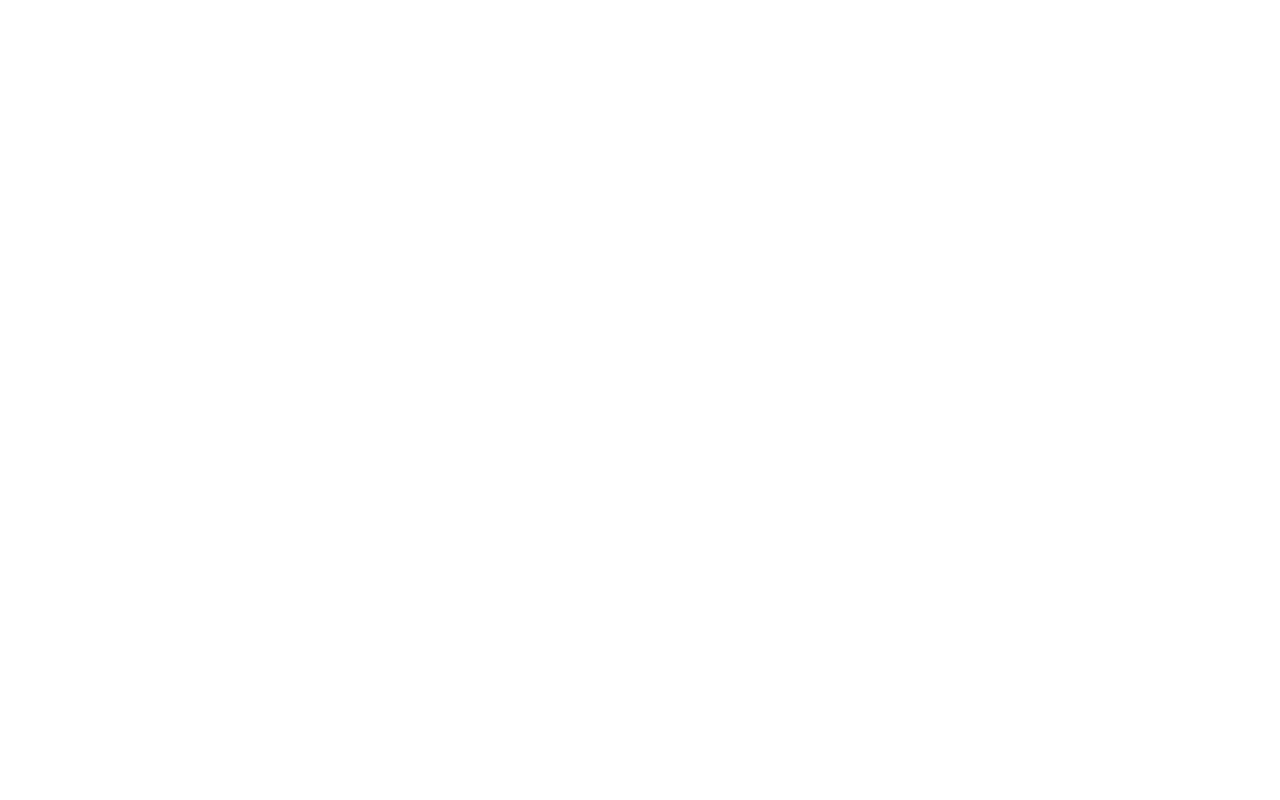
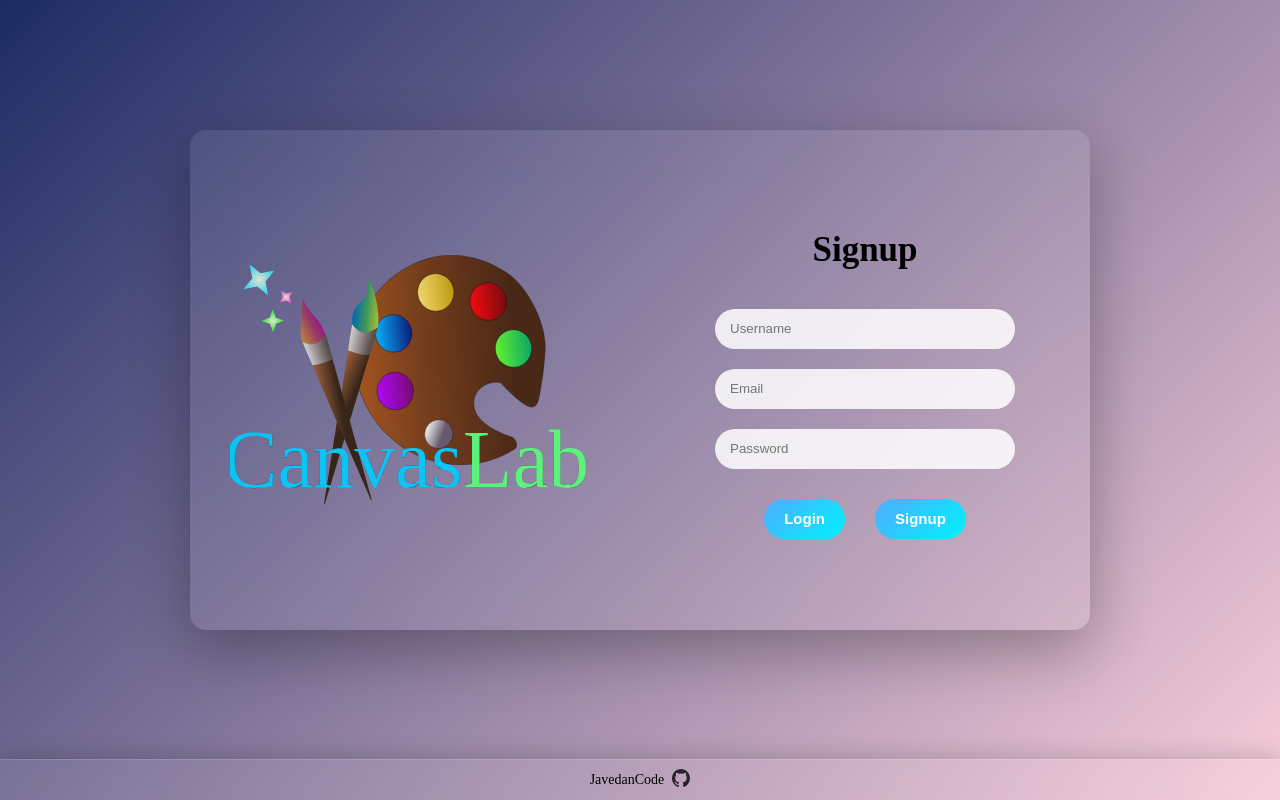
Before and after one commit to JavedanCode/canvasLab, a website built with webpack: page src/template.html in a window 1280 px wide. Built offline with nearby package versions, Linux system fonts and the light colour scheme.

Commit message:
create login/signup page on front + style

```diff
--- a/src/index.js
+++ b/src/index.js
@@ -1,3 +1,49 @@
 import "./styles.css";
+import createLayout from "./ui/layout.js";
+import registrationFormContainer from "./ui/registration.js";
+import loginFormContainer from "./ui/login.js";
 
-console.log("Webpack is working");
+let isSignup = false;
+
+function toggleMode(loginForm, registrationForm, logo) {
+  isSignup = !isSignup;
+
+  if (isSignup) {
+    // move logo
+    logo.classList.remove("logo-left");
+    logo.classList.add("logo-right");
+
+    // show signup, hide login
+    registrationForm.classList.add("hidden");
+    loginForm.classList.remove("hidden");
+  } else {
+    // move logo back
+    logo.classList.remove("logo-right");
+    logo.classList.add("logo-left");
+
+    // show login, hide signup
+
+    loginForm.classList.add("hidden");
+    registrationForm.classList.remove("hidden");
+  }
+}
+
+const { sectionRef, logo } = createLayout();
+
+const { registrationForm, loginBtn } = registrationFormContainer();
+const { loginForm, signupBtn } = loginFormContainer();
+
+loginForm.classList.add("hidden");
+
+sectionRef.appendChild(loginForm);
+sectionRef.appendChild(registrationForm);
+
+signupBtn.addEventListener("click", (e) => {
+  e.preventDefault();
+  toggleMode(loginForm, registrationForm, logo);
+});
+
+loginBtn.addEventListener("click", (e) => {
+  e.preventDefault();
+  toggleMode(loginForm, registrationForm, logo);
+});
--- a/src/styles.css
+++ b/src/styles.css
@@ -1,3 +1,176 @@
+@import url("https://fonts.googleapis.com/css2?family=Patrick+Hand&display=swap");
+
 body {
-  font-family: sans-serif;
+  font-family: "Patrick Hand" sans-serif;
+  display: flex;
+  flex-direction: column;
+  margin: 0;
+  height: 100vh;
+
+  background: linear-gradient(135deg, #1d2b64, #f8cdda);
 }
+
+main {
+  height: 95%;
+
+  display: flex;
+  justify-content: center;
+  align-items: center;
+}
+
+section {
+  background: rgba(255, 255, 255, 0.08);
+  backdrop-filter: blur(20px);
+  width: 900px;
+  max-width: 90vw;
+  height: 500px;
+  border-radius: 16px;
+  display: flex;
+  position: relative;
+  overflow: hidden;
+  box-shadow: 0 20px 60px rgba(0, 0, 0, 0.3);
+}
+
+footer {
+  height: 5%;
+
+  display: flex;
+  align-items: center;
+  justify-content: center;
+  gap: 8px;
+
+  color: rgb(0, 0, 0);
+  font-size: 14px;
+
+  background: rgba(255, 255, 255, 0.08);
+  backdrop-filter: blur(10px);
+
+  border-top: 1px solid rgba(255, 255, 255, 0.15);
+
+  box-shadow: 0 -5px 20px rgba(0, 0, 0, 0.15);
+}
+
+#github-logo {
+  width: 18px;
+  opacity: 0.8;
+  transition: 0.2s;
+}
+
+#github-logo:hover {
+  opacity: 1;
+  transform: scale(1.1);
+}
+
+.form-heading {
+  font-size: 35px;
+}
+
+#login-form-container,
+#reg-form-container {
+  position: absolute;
+  top: 0;
+  width: 50%;
+  height: 100%;
+
+  display: flex;
+  flex-direction: column;
+  align-items: center;
+  justify-content: center;
+  transition: opacity 0.3s ease;
+
+  z-index: 1;
+}
+
+#login-form-container {
+  left: 0;
+}
+
+#reg-form-container {
+  right: 0;
+}
+
+form {
+  width: 100%;
+  display: flex;
+  flex-direction: column;
+  align-items: center;
+  justify-content: center;
+}
+
+input {
+  margin: 10px;
+  border: none;
+  border-radius: 999px;
+  min-height: 40px;
+  width: 60%;
+  padding: 0 15px;
+  background: rgba(255, 255, 255, 0.85);
+  outline: none;
+  transition: 0.2s;
+}
+
+input:focus {
+  box-shadow: 0 0 0 2px #4facfe;
+}
+
+.form-btn {
+  margin: 10px;
+  border: none;
+  border-radius: 999px;
+  min-height: 40px;
+  padding: 0 20px;
+  cursor: pointer;
+  background: linear-gradient(135deg, #4facfe, #00f2fe);
+  color: white;
+  font-weight: 700;
+  transition: 0.2s;
+  font-size: 15px;
+}
+
+.form-btn:hover {
+  transform: translateY(-2px);
+  box-shadow: 0 5px 15px rgba(0, 0, 0, 0.2);
+}
+
+.form-button-container {
+  display: flex;
+  gap: 10px;
+  margin: 10px;
+  align-self: center;
+}
+
+#logo {
+  position: absolute;
+  left: 0;
+  top: 0;
+  width: 50%;
+  height: 100%;
+  transition: transform 0.6s ease;
+  z-index: 2;
+  padding: 40px;
+  box-sizing: border-box;
+  object-fit: contain;
+  opacity: 0.9;
+}
+.logo-right {
+  transform: translateX(100%);
+}
+.logo-left {
+  transform: translateX(0%);
+}
+
+.input-error {
+  box-shadow: 0 0 0 2px #ff4d4d;
+}
+
+.error-text {
+  color: #ff4d4d;
+  font-size: 12px;
+  margin-top: -5px;
+}
+
+.hidden {
+  opacity: 0;
+  pointer-events: none;
+  visibility: hidden;
+}
--- /dev/null
+++ b/src/ui/layout.js
@@ -0,0 +1,33 @@
+import githubLogo from "../img/github-mark.svg";
+import canvasLab from "../img/canvasLab.svg";
+
+export default () => {
+  const main = document.createElement("main");
+  const section = document.createElement("section");
+  const logo = document.createElement("img");
+  const footer = document.createElement("footer");
+  const github_logo = document.createElement("img");
+  const github_link = document.createElement("a");
+  const footerText = document.createElement("p");
+
+  main.appendChild(section);
+  section.appendChild(logo);
+  github_link.appendChild(github_logo);
+  footer.appendChild(footerText);
+  footer.appendChild(github_link);
+
+  github_logo.id = "github-logo";
+  logo.id = "logo";
+
+  footerText.textContent = "JavedanCode";
+  github_link.href = "https://github.com/JavedanCode";
+  github_logo.src = githubLogo;
+
+  logo.src = canvasLab;
+  logo.alt = "Canvas Lab Logo";
+
+  document.body.appendChild(main);
+  document.body.appendChild(footer);
+
+  return { sectionRef: section, logo };
+};
--- /dev/null
+++ b/src/ui/login.js
@@ -0,0 +1,90 @@
+import { showError, clearError } from "../util/errorHelper.js";
+import {
+  validateEmail,
+  validatePassword,
+  validateUsername,
+} from "../util/validation.js";
+export default () => {
+  const loginFormContainer = document.createElement("div");
+  const loginHeading = document.createElement("h2");
+  const loginForm = document.createElement("form");
+
+  const emailInput = document.createElement("input");
+  const passwordInput = document.createElement("input");
+
+  const buttonContainer = document.createElement("div");
+  const loginBtn = document.createElement("button");
+  const signupBtn = document.createElement("button");
+
+  loginHeading.textContent = "Login";
+
+  emailInput.placeholder = "Email";
+  passwordInput.placeholder = "Password";
+
+  emailInput.type = "email";
+  passwordInput.type = "password";
+
+  emailInput.required = true;
+  passwordInput.required = true;
+
+  emailInput.minLength = 5;
+  passwordInput.minLength = 8;
+
+  passwordInput.min = 8;
+  passwordInput.max = 15;
+
+  emailInput.id = "email";
+  passwordInput.id = "password";
+
+  loginBtn.textContent = "Login";
+  signupBtn.textContent = "Signup";
+
+  loginBtn.type = "submit";
+
+  loginFormContainer.id = "login-form-container";
+
+  loginHeading.classList.add("form-heading");
+
+  buttonContainer.classList.add("form-button-container");
+
+  buttonContainer.appendChild(loginBtn);
+  buttonContainer.appendChild(signupBtn);
+
+  loginForm.appendChild(emailInput);
+  loginForm.appendChild(passwordInput);
+  loginForm.appendChild(buttonContainer);
+
+  loginBtn.classList.add("form-btn");
+  signupBtn.classList.add("form-btn");
+
+  loginFormContainer.appendChild(loginHeading);
+  loginFormContainer.appendChild(loginForm);
+
+  loginForm.addEventListener("submit", (e) => {
+    e.preventDefault();
+
+    const email = emailInput.value.trim();
+    const password = passwordInput.value.trim();
+
+    let valid = true;
+
+    clearError(emailInput);
+    clearError(passwordInput);
+
+    if (!validateEmail(email)) {
+      showError(emailInput, "Enter a valid email");
+      valid = false;
+    }
+
+    if (!validatePassword(password)) {
+      showError(passwordInput, "Password must be at least 8 characters");
+      valid = false;
+    }
+
+    if (valid) {
+      console.log("Login OK");
+    }
+  });
+
+  return { loginForm: loginFormContainer, signupBtn };
+};
--- /dev/null
+++ b/src/ui/registration.js
@@ -0,0 +1,103 @@
+import { showError, clearError } from "../util/errorHelper.js";
+import {
+  validateEmail,
+  validatePassword,
+  validateUsername,
+} from "../util/validation.js";
+export default () => {
+  const registrationFormContainer = document.createElement("div");
+  const registrationHeading = document.createElement("h2");
+  const registrationForm = document.createElement("form");
+
+  const usernameInput = document.createElement("input");
+  const emailInput = document.createElement("input");
+  const passwordInput = document.createElement("input");
+
+  const buttonContainer = document.createElement("div");
+  const loginBtn = document.createElement("button");
+  const signupBtn = document.createElement("button");
+
+  registrationHeading.textContent = "Signup";
+
+  usernameInput.placeholder = "Username";
+  emailInput.placeholder = "Email";
+  passwordInput.placeholder = "Password";
+
+  usernameInput.type = "text";
+  emailInput.type = "email";
+  passwordInput.type = "password";
+
+  usernameInput.max = 50;
+  usernameInput.min = 8;
+
+  passwordInput.min = 8;
+  passwordInput.max = 15;
+
+  usernameInput.required = true;
+  usernameInput.minLength = 3;
+  usernameInput.maxLength = 50;
+
+  usernameInput.id = "username";
+  emailInput.id = "email";
+  passwordInput.id = "password";
+
+  loginBtn.textContent = "Login";
+  signupBtn.textContent = "Signup";
+
+  loginBtn.type = "submit";
+
+  registrationFormContainer.id = "reg-form-container";
+
+  registrationHeading.classList.add("form-heading");
+
+  buttonContainer.classList.add("form-button-container");
+
+  loginBtn.classList.add("form-btn");
+  signupBtn.classList.add("form-btn");
+
+  buttonContainer.appendChild(loginBtn);
+  buttonContainer.appendChild(signupBtn);
+
+  registrationForm.appendChild(usernameInput);
+  registrationForm.appendChild(emailInput);
+  registrationForm.appendChild(passwordInput);
+  registrationForm.appendChild(buttonContainer);
+
+  registrationForm.addEventListener("submit", (e) => {
+    e.preventDefault();
+
+    const username = usernameInput.value.trim();
+    const email = emailInput.value.trim();
+    const password = passwordInput.value.trim();
+
+    let valid = true;
+
+    clearError(usernameInput);
+    clearError(emailInput);
+    clearError(passwordInput);
+
+    if (!validateUsername(username)) {
+      showError(usernameInput, "Username too short");
+      valid = false;
+    }
+
+    if (!validateEmail(email)) {
+      showError(emailInput, "Invalid email");
+      valid = false;
+    }
+
+    if (!validatePassword(password)) {
+      showError(passwordInput, "Min 8 characters");
+      valid = false;
+    }
+
+    if (valid) {
+      console.log("Signup OK");
+    }
+  });
+
+  registrationFormContainer.appendChild(registrationHeading);
+  registrationFormContainer.appendChild(registrationForm);
+
+  return { registrationForm: registrationFormContainer, loginBtn };
+};
--- /dev/null
+++ b/src/util/errorHelper.js
@@ -0,0 +1,22 @@
+export function showError(input, message) {
+  input.classList.add("input-error");
+
+  let error = input.nextElementSibling;
+
+  if (!error || !error.classList.contains("error-text")) {
+    error = document.createElement("span");
+    error.classList.add("error-text");
+    input.parentNode.insertBefore(error, input.nextSibling);
+  }
+
+  error.textContent = message;
+}
+
+export function clearError(input) {
+  input.classList.remove("input-error");
+
+  const error = input.nextElementSibling;
+  if (error && error.classList.contains("error-text")) {
+    error.remove();
+  }
+}
--- /dev/null
+++ b/src/util/validation.js
@@ -0,0 +1,11 @@
+export function validateEmail(email) {
+  return /^[^\s@]+@[^\s@]+\.[^\s@]+$/.test(email);
+}
+
+export function validatePassword(password) {
+  return password.length >= 8;
+}
+
+export function validateUsername(username) {
+  return username.length >= 3;
+}
```
Also changed, not shown: src/img/github-mark.svg (added), src/ui/canvas.js (added).
